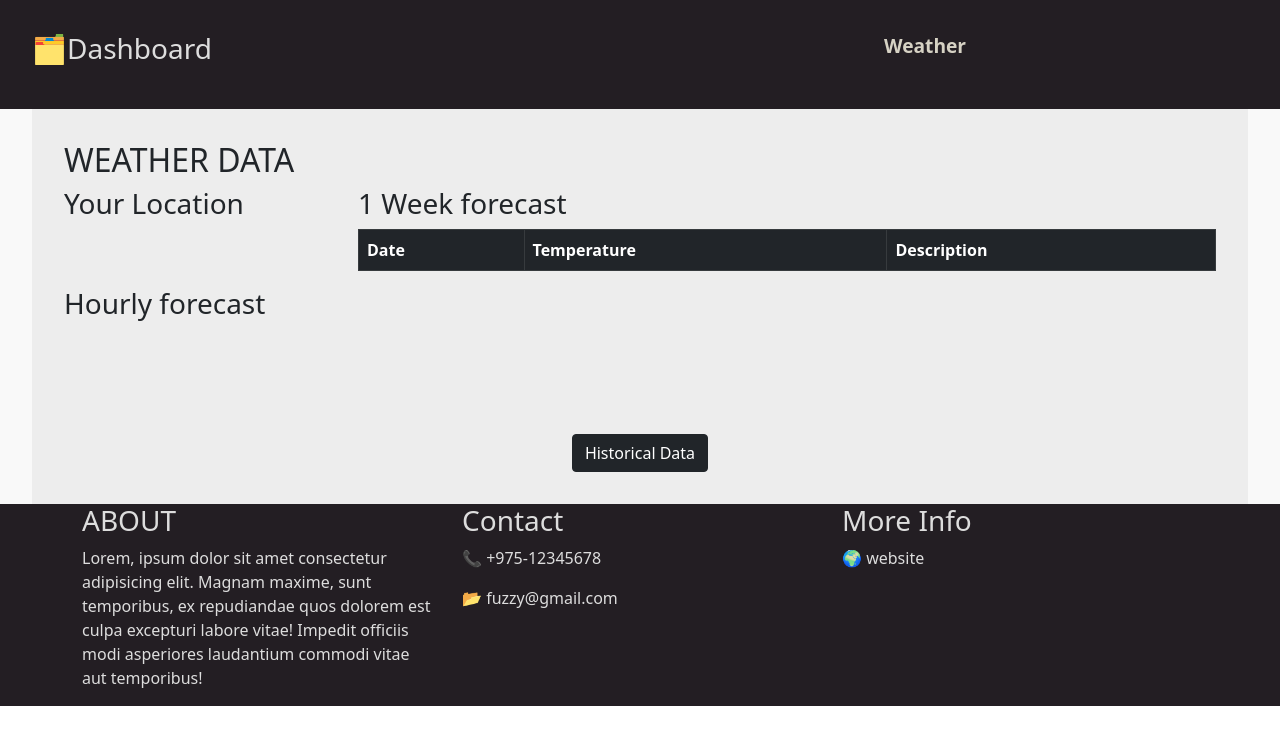
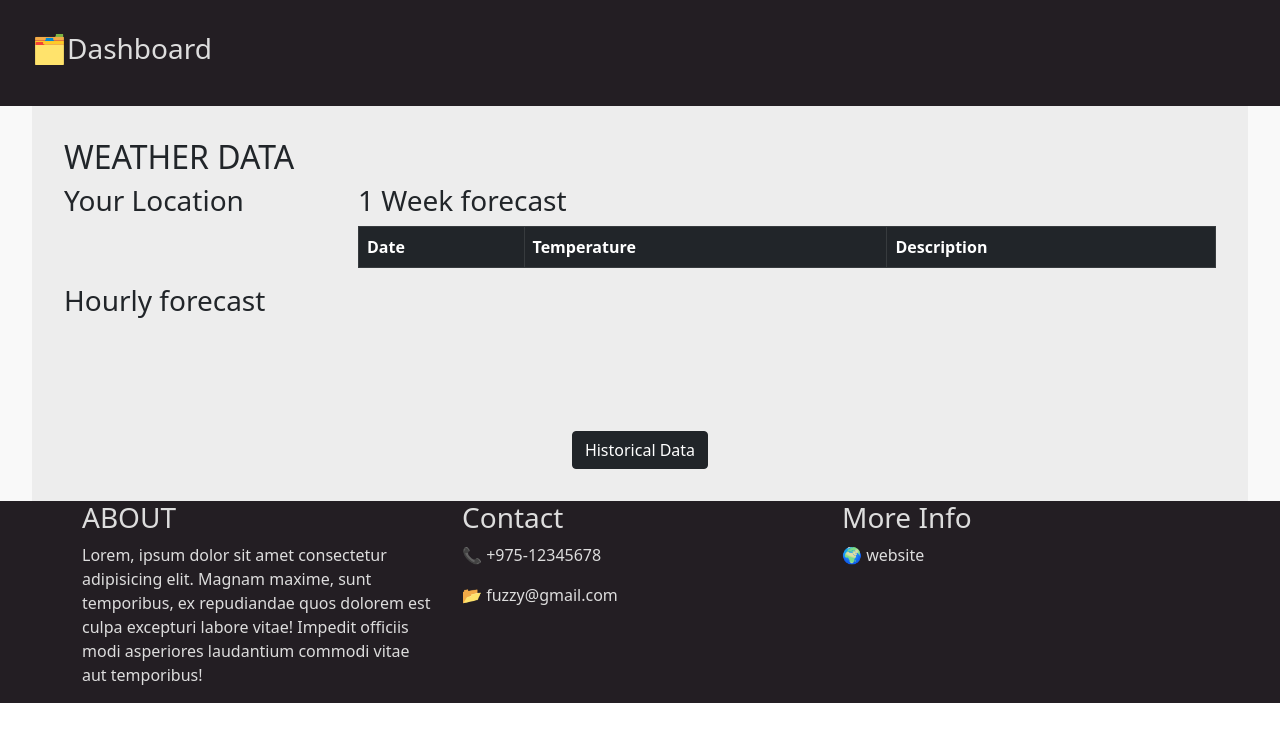
Before and after one commit to KelzangUD/dashboard, a website: page index.html in a window 1280 px wide. Drawn offline with nearby package versions, Linux system fonts and the light colour scheme; no server answers.

Commit message:
Update index.html

```diff
--- a/index.html
+++ b/index.html
@@ -16,9 +16,6 @@
     <nav>
         <h3>🗂Dashboard</h3>
         <div class="header">
-            <ul>
-                <li><a href="#weather">Weather</a></li>
-            </ul>
         </div>
     </nav>
     <main>
```
